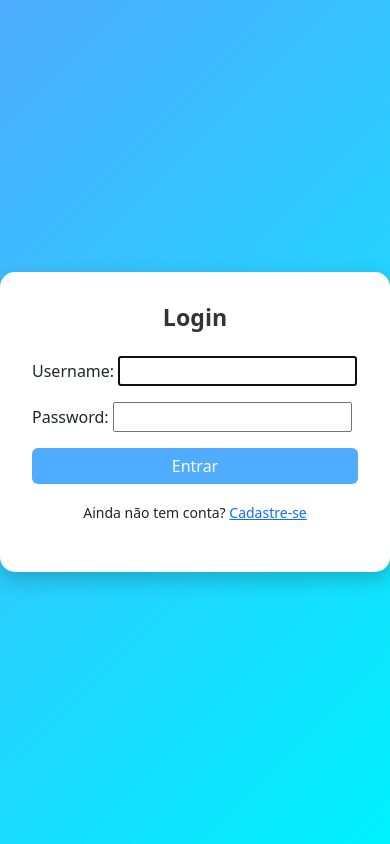
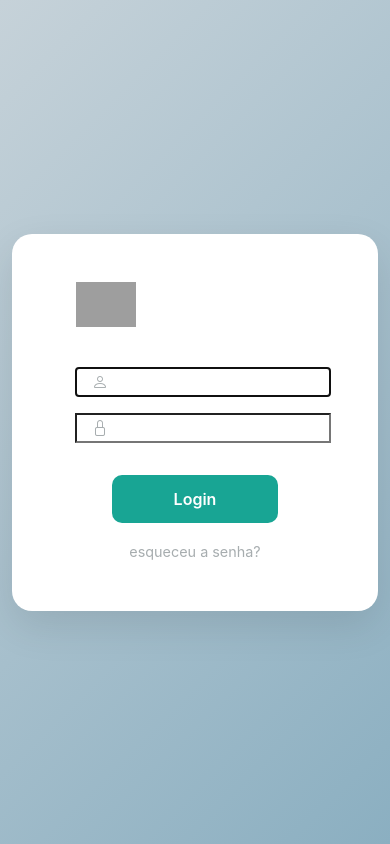
Before and after one commit to MEDEIROSkaiki/teachers_avaliation, a Django app: page /login/ in a window 390 px wide. Run offline with Django 5.2, Linux system fonts and the light colour scheme; grey boxes are pictures that could not be loaded.

Commit message:
Primeiro commit

```diff
--- a/teacher_avaliation/templates/teacher_avaliation/login.html
+++ b/teacher_avaliation/templates/teacher_avaliation/login.html
@@ -1,59 +1,197 @@
 {% load static %}
-
 <!DOCTYPE html>
 <html lang="pt-br">
 <head>
     <meta charset="UTF-8">
     <meta name="viewport" content="width=device-width, initial-scale=1.0">
-    <title>Login - Sistema</title>
-    <!-- Bootstrap -->
+    <title>Login - EduAvalia</title>
     <link href="https://cdn.jsdelivr.net/npm/bootstrap@5.3.2/dist/css/bootstrap.min.css" rel="stylesheet">
+    <link rel="stylesheet" href="https://cdn.jsdelivr.net/npm/bootstrap-icons@1.11.3/font/bootstrap-icons.min.css">
+
     <style>
         body {
-            background: linear-gradient(135deg, #4facfe, #00f2fe);
+            /* ATUALIZADO:
+              Gradiente exato do seu Figma (C6D2D9 -> 8BAFC1)
+            */
+            background: linear-gradient(135deg, #C6D2D9, #8BAFC1);
             height: 100vh;
             display: flex;
             justify-content: center;
             align-items: center;
+            font-family: -apple-system, BlinkMacSystemFont, "Segoe UI", Roboto, "Helvetica Neue", Arial, sans-serif;
         }
-        .login-card {
-            background: #fff;
-            border-radius: 15px;
-            box-shadow: 0 8px 20px rgba(0,0,0,0.2);
+
+        .login-container {
+            max-width: 960px;
+            width: 100%;
+            background: #FFFFFF;
+            /* Bordas arredondadas */
+            border-radius: 20px;
+            box-shadow: 0 15px 40px rgba(0, 0, 0, 0.1);
+            overflow: hidden; /* Importante para as bordas */
+        }
+
+        .login-form-side {
+            padding: 3rem 4rem;
+            display: flex;
+            flex-direction: column;
+            justify-content: center;
+        }
+
+        .logo-container {
+            margin-bottom: 2.5rem;
+        }
+
+        .logo-container img {
+            height: 45px; /* Ajuste a altura conforme sua logo */
+        }
+
+        /* --- Estilos dos Campos de Input --- */
+        .input-group {
+            position: relative;
+        }
+
+        .input-icon {
+            position: absolute;
+            left: 1rem;
+            top: 50%;
+            transform: translateY(-50%);
+            color: #A7ADAF; /* Cor cinza do ícone */
+            z-index: 10;
+        }
+
+        .form-control {
+            height: 50px;
+            border-radius: 10px;
+            border: 1px solid #dee2e6;
+            /* Chave para o ícone não sobrepor o texto! */
+            padding-left: 3rem;
+            font-size: 0.95rem;
+        }
+
+        .form-control:focus {
+            border-color: #18A594; /* Cor verde do botão */
+            box-shadow: 0 0 0 0.25rem rgba(24, 165, 148, 0.25);
+        }
+
+        /* --- Estilos do Botão e Link (Como no Figma) --- */
+
+        .centered-controls {
+            text-align: center;
+            margin-top: 2rem; /* Espaço acima do botão */
+        }
+
+        .btn-login {
+            /* Cor verde do botão */
+            background-color: #18A594;
+            border: none;
+            /* Bordas mais arredondadas como no Figma */
+            border-radius: 10px;
+            padding: 0.75rem;
+            font-weight: 600;
+            font-size: 1rem;
+            color: #fff;
+
+            /* ATUALIZADO: Faz o botão ficar menor */
+            width: 70%; /* Ajuste (ex: 60%, 80%) se precisar */
+            margin: 0 auto;
+            display: block;
+        }
+
+        .btn-login:hover {
+            background-color: #148A7D;
+            color: #fff;
+        }
+
+        .forgot-password {
+            /* Alinhado abaixo do botão */
+            margin-top: 1rem;
+        }
+
+        .forgot-password a {
+            color: #A7ADAF; /* Cor cinza */
+            font-size: 0.9rem;
+            text-decoration: none;
+        }
+
+        .forgot-password a:hover {
+            text-decoration: underline;
+        }
+
+        /* --- Coluna da Arte (Direita) --- */
+        .login-art-side {
+            display: flex;
+            align-items: center;
+            justify-content: center;
             padding: 2rem;
-            width: 100%;
-            max-width: 400px;
+            /* Fundo levemente diferente para destacar o card */
+            background-color: #F8F9FA;
         }
-        .login-card h3 {
-            text-align: center;
-            margin-bottom: 1.5rem;
-            font-weight: bold;
-            color: #333;
-        }
-        .btn-primary {
-            background: #4facfe;
-            border: none;
-        }
-        .btn-primary:hover {
-            background: #3a8dde;
+
+        .login-art-side img {
+            max-width: 100%;
+            height: auto;
         }
     </style>
 </head>
 <body>
 
-    <div class="login-card">
-        <h3>Login</h3>
-        <form method="post">
-            {% csrf_token %}
-            {{ form.as_p }}
-            <div class="d-grid">
-                <button type="submit" class="btn btn-primary btn-block">Entrar</button>
+    <div class="container">
+        <div class="login-container row g-0 mx-auto">
+
+            <div class="col-md-6 login-form-side">
+
+                <div class="logo-container">
+                    <img src="{% static 'images/logo-eduavalia.png' %}" alt="EduAvalia Logo">
+                </div>
+
+                <form method="post" action="{% url 'login' %}">
+                    {% csrf_token %}
+
+                    {% if messages %}
+                        {% for message in messages %}
+                            <div class="alert alert-danger" role="alert">
+                                {{ message }}
+                            </div>
+                        {% endfor %}
+                    {% endif %}
+                    {% if form.non_field_errors %}
+                        <div class="alert alert-danger" role="alert">
+                            {% for error in form.non_field_errors %}
+                                {{ error }}
+                            {% endfor %}
+                        </div>
+                    {% endif %}
+
+
+                    <div class="mb-3 input-group">
+                        <i class="bi bi-person input-icon"></i>
+                        {{ form.username }}
+                    </div>
+
+                    <div class="mb-4 input-group">
+                        <i class="bi bi-lock input-icon"></i>
+                        {{ form.password }}
+                    </div>
+
+                    <div class="centered-controls">
+                        <button type="submit" class="btn btn-login">Login</button>
+
+                        <div class="forgot-password">
+                            <a href="#">esqueceu a senha?</a>
+                        </div>
+                    </div>
+
+                </form>
             </div>
-        </form>
-        <p class="text-center mt-3">
-            <small>Ainda não tem conta? <a href="{% url 'signup' %}">Cadastre-se</a></small>
-        </p>
+
+            <div class="col-md-6 d-none d-md-flex login-art-side">
+                <img src="{% static 'images/login-art.png' %}" alt="Arte Geométrica">
+            </div>
+
+        </div>
     </div>
 
+    <script src="https://cdn.jsdelivr.net/npm/bootstrap@5.3.2/dist/js/bootstrap.bundle.min.js"></script>
 </body>
 </html>
```
Also changed, not shown: projeto/settings.py (+5 -5 lines), teacher_avaliation/forms.py (added, +22 -0 lines), teacher_avaliation/templates/teacher_avaliation/home.html (+14 -0 lines).
